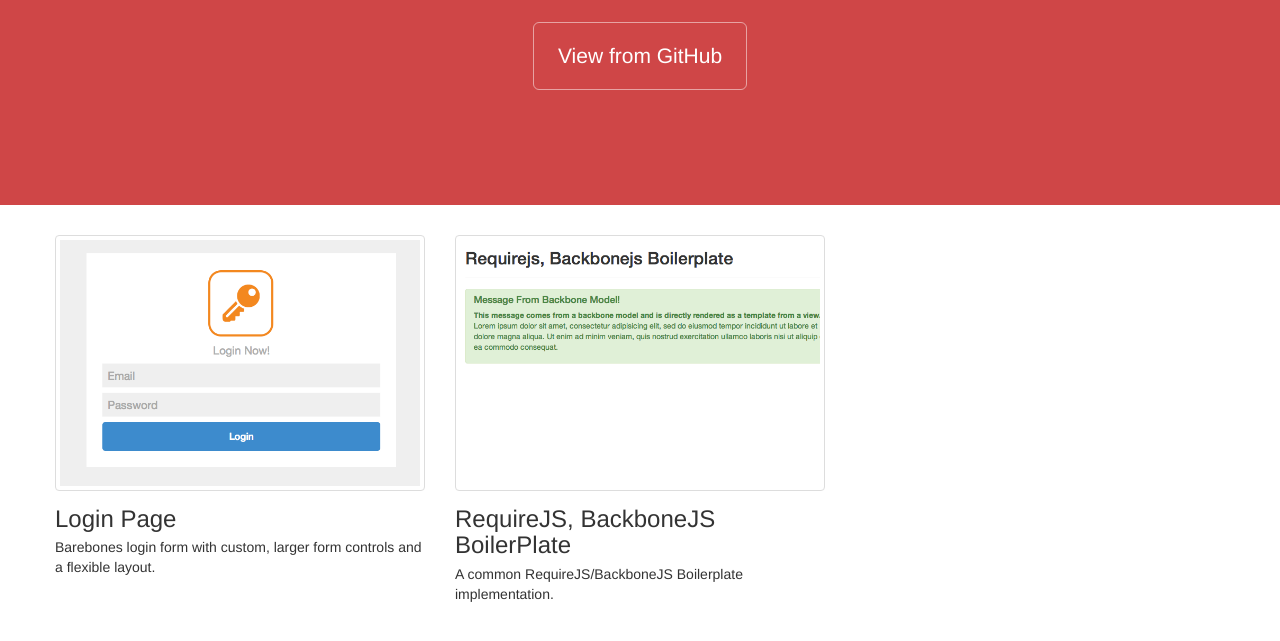
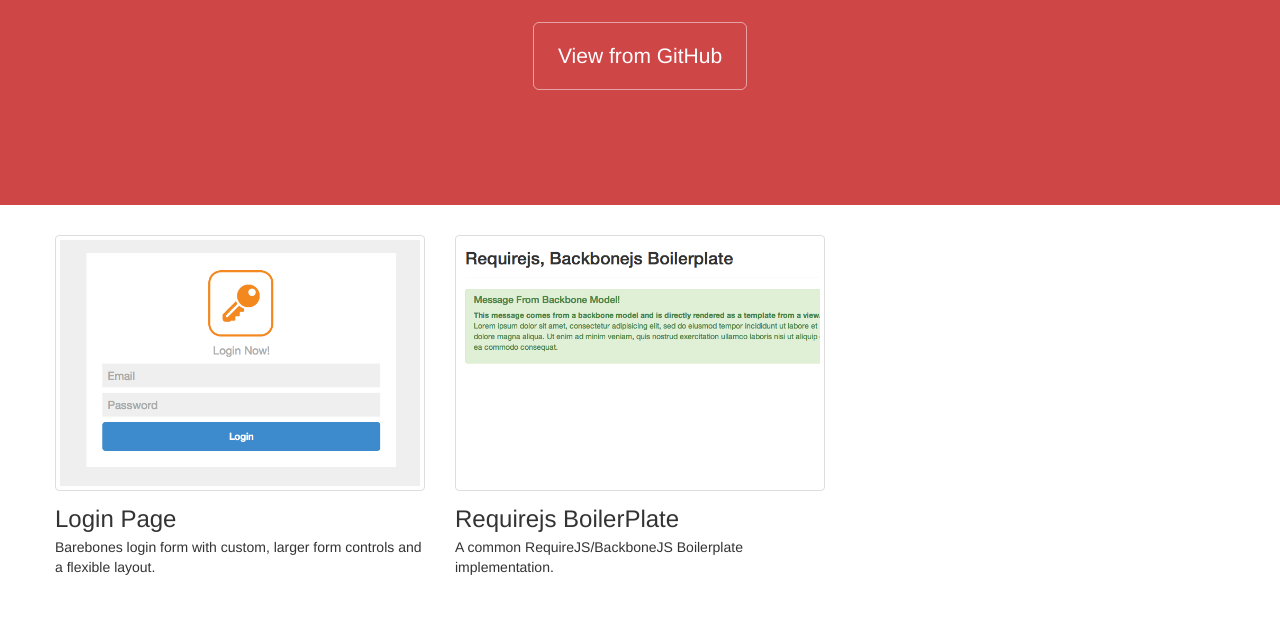
Before and after one commit to ashier/html-common, a website: page index.html in a window 1280 px wide. Shown: the part 217-858 px from the top of the page. Drawn offline with Linux system fonts and the light colour scheme.

Commit message:
Update wordings

```diff
--- a/index.html
+++ b/index.html
@@ -30,7 +30,7 @@
       <div class="col-lg-4">
       <a class="thumbnail" href="examples/requirejs/index.html" target="html-common" onclick="_gaq.push(['_trackEvent', 'Sub actions', 'View', 'View Requirejs Boilerplate Example']);">
         <img src="screenshots/requirejs.png" alt=""></a>
-      <h3>RequireJS, BackboneJS BoilerPlate</h3>
+      <h3>Requirejs BoilerPlate</h3>
       <p>
         A common RequireJS/BackboneJS Boilerplate implementation.
       </p>
```
